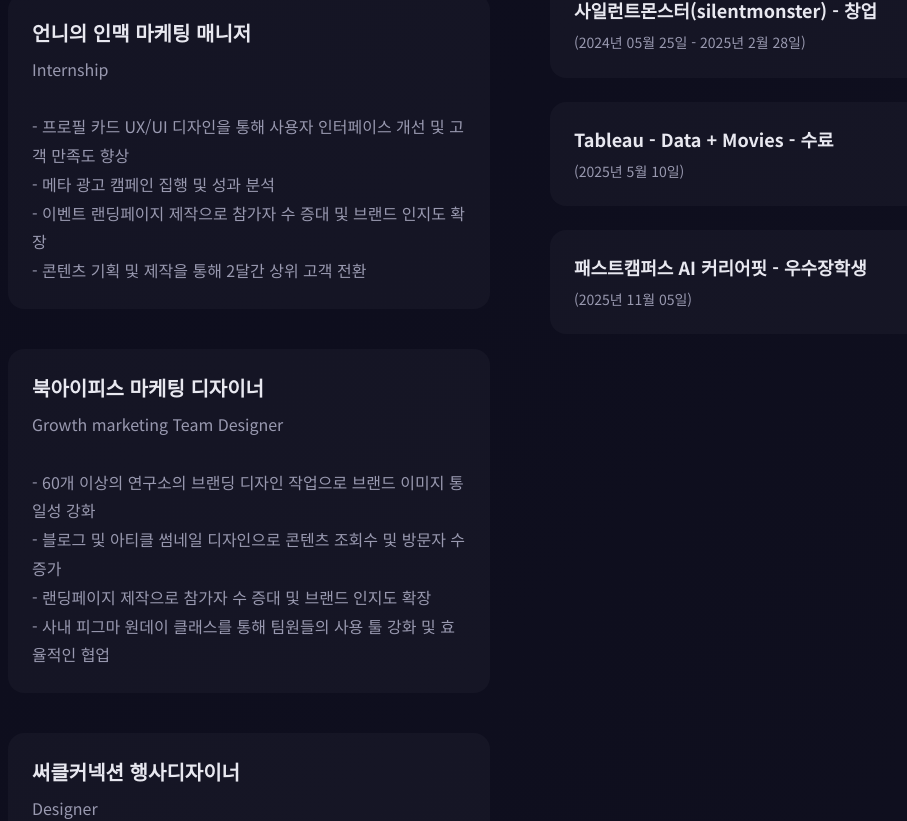
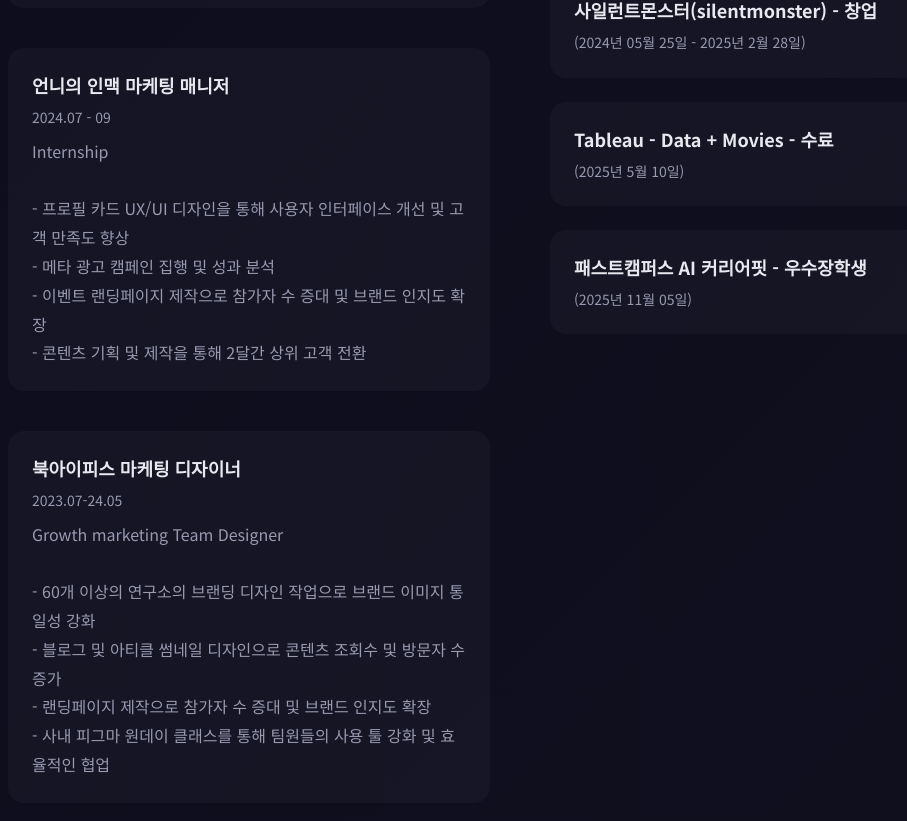
Before and after one commit to hongsinugget/Hongsinugget_web, a Next.js app: page / in a window 1280 px wide. Shown: the part 3625-4446 px from the top of the page, without its empty margins (120-1027 px from the left). Built offline with nearby package versions, Linux system fonts and the light colour scheme.

Commit message:
timeline fix

```diff
--- a/_legacy/index.html
+++ b/_legacy/index.html
@@ -98,7 +98,7 @@
                 </div>
                 <div class="project-info">
                     <h3 class="project-title">김제페이</h3>
-                    <p class="project-desc">김제페이:일상회복지원금 사용처를 한눈에!<br> 김제시에서 지원하는 일상회복지원금의 사용처를 한눈에 볼수있게 지도서비스를 제작</p>
+                    <p class="project-desc">일상회복지원금 사용처를 한눈에!<br> 김제시에서 지원하는 일상회복지원금의 사용처를 한눈에 볼수있게 지도서비스를 제작</p>
                     <div class="modal-full-desc" style="display: none;">
                         <h4>프로젝트 개요</h4>
                         김제페이의 사용자 경험을 개선하고, 지역 내 사용률을 높이기 위해 직접적인 데이터 수집과 개발을 진행했습니다.<br>
--- a/app/globals.css
+++ b/app/globals.css
@@ -11,7 +11,7 @@ html {
 }
 
 body {
-    font-family: 'Noto Sans KR', sans-serif;
+    font-family: var(--font-noto-sans-kr), sans-serif;
     background: linear-gradient(135deg, #0A0A1A 0%, #121221 100%);
     color: #E8E8F0;
     overflow-x: hidden;
@@ -424,7 +424,7 @@ h2 {
     transition: all 0.2s ease;
     font-weight: 600;
     font-size: 14px;
-    font-family: 'Noto Sans KR', sans-serif;
+    font-family: var(--font-noto-sans-kr), sans-serif;
     white-space: nowrap;
     outline: none;
 }
@@ -765,6 +765,13 @@ h2 {
     transition: all 0.3s;
 }
 
+.timeline-item>div:first-of-type {
+    display: flex;
+    align-items: center;
+    gap: 12px;
+    flex-wrap: wrap;
+}
+
 .timeline-item:hover {
     transform: none;
 }
@@ -774,14 +781,14 @@ h2 {
 }
 
 .timeline-date {
-    color: #0055FF;
-    font-weight: 600;
+    color: #9999B0;
+    font-size: 14px;
+    line-height: 1.6;
     margin-bottom: 8px;
-    display: none;
 }
 
 .timeline-title {
-    font-size: 20px;
+    font-size: 18px;
     font-weight: 700;
     margin-bottom: 8px;
 }
@@ -962,7 +969,7 @@ h2 {
     background: rgba(255, 255, 255, 0.05);
     border-radius: 12px;
     color: white;
-    font-family: 'Noto Sans KR', sans-serif;
+    font-family: var(--font-noto-sans-kr), sans-serif;
     font-size: 15px;
     border: none;
 }
--- a/app/layout.js
+++ b/app/layout.js
@@ -6,6 +6,7 @@ const notoSansKr = Noto_Sans_KR({
     subsets: ['latin'],
     weight: ['100', '300', '400', '500', '700', '900'],
     display: 'swap',
+    variable: '--font-noto-sans-kr',
 });
 
 export const metadata = {
@@ -15,7 +16,7 @@ export const metadata = {
 
 export default function RootLayout({ children }) {
     return (
-        <html lang="ko" className={notoSansKr.className}>
+        <html lang="ko" className={notoSansKr.variable}>
             <body>
                 <MouseFollower />
                 {children}
--- a/components/Experience.js
+++ b/components/Experience.js
@@ -6,8 +6,8 @@ export default function Experience() {
                     <h2>My Experience</h2>
                     <div className="timeline">
                         <div className="timeline-item">
+                            <div className="timeline-title">스마트잇 Performance Marketer</div>
                             <div className="timeline-date">2025.10 - ing </div>
-                            <div className="timeline-title">스마트잇 Performance Marketer</div>
                             <p className="timeline-desc">
                                 Marketing Team leader<br /><br />
                                 - 메타 광고 콘텐츠 운영 기획, AI 활용 및 광고 제작<br />
@@ -18,8 +18,8 @@ export default function Experience() {
                         </div>
 
                         <div className="timeline-item">
+                            <div className="timeline-title">UXDOT 파트너 마케팅 매니저</div>
                             <div className="timeline-date">2025.02 - 06</div>
-                            <div className="timeline-title">UXDOT 파트너 마케팅 매니저</div>
                             <p className="timeline-desc">
                                 Marketing freelancer<br /><br />
                                 - 마케팅 전략 설계 및 실행, 주요 A,B 캠페인 관리로 회사의 온라인 존재감 강화<br />
@@ -31,8 +31,8 @@ export default function Experience() {
                         </div>
 
                         <div className="timeline-item">
+                            <div className="timeline-title">언니의 인맥 마케팅 매니저</div>
                             <div className="timeline-date">2024.07 - 09</div>
-                            <div className="timeline-title">언니의 인맥 마케팅 매니저</div>
                             <p className="timeline-desc">
                                 Internship<br /><br />
                                 - 프로필 카드 UX/UI 디자인을 통해 사용자 인터페이스 개선 및 고객 만족도 향상<br />
@@ -43,8 +43,8 @@ export default function Experience() {
                         </div>
 
                         <div className="timeline-item">
+                            <div className="timeline-title">북아이피스 마케팅 디자이너</div>
                             <div className="timeline-date">2023.07-24.05</div>
-                            <div className="timeline-title">북아이피스 마케팅 디자이너</div>
                             <p className="timeline-desc">
                                 Growth marketing Team Designer<br /><br />
                                 - 60개 이상의 연구소의 브랜딩 디자인 작업으로 브랜드 이미지 통일성 강화<br />
@@ -55,8 +55,8 @@ export default function Experience() {
                         </div>
 
                         <div className="timeline-item">
+                            <div className="timeline-title">써클커넥션 행사디자이너</div>
                             <div className="timeline-date">2023</div>
-                            <div className="timeline-title">써클커넥션 행사디자이너</div>
                             <p className="timeline-desc">
                                 Designer<br /><br />
                                 - 테크엠 3주년 행사 디자인(무대 그래픽, 배너, 사이니지 등) 전체적인 디자인<br />
@@ -66,8 +66,8 @@ export default function Experience() {
                         </div>
 
                         <div className="timeline-item">
+                            <div className="timeline-title">디자인라리 시각디자이너</div>
                             <div className="timeline-date">2021.04 - 2022.01</div>
-                            <div className="timeline-title">디자인라리 시각디자이너</div>
                             <p className="timeline-desc">
                                 Designer<br /><br />
                                 - 패키지, 현수막, 브로슈어, 명함, 로고 등 다양한 브랜드 제작 주요 담당<br />
```
